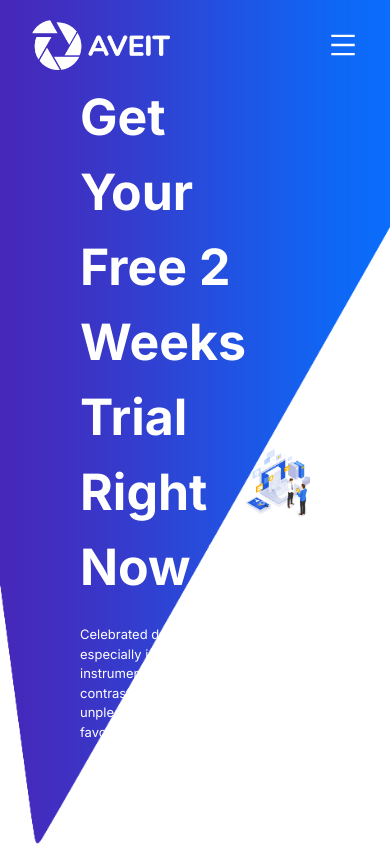
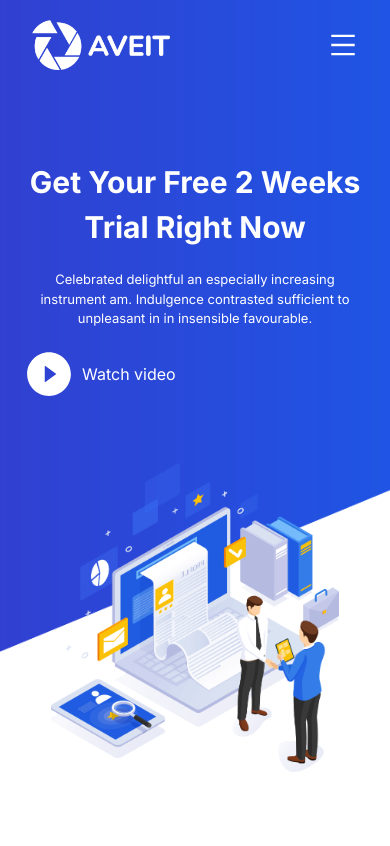
Before and after one commit to oussamataali97/startup-agency-Nextjs, a Next.js app: page / in a window 390 px wide. Shown: the top 846 px of the page. Built offline with nearby package versions, Linux system fonts and the light colour scheme.

Commit message:
make Hero component responsive

```diff
--- a/components/Hero.jsx
+++ b/components/Hero.jsx
@@ -10,14 +10,13 @@ const Hero = () => {
         width={1900}
         height={967}
         alt='cover'
-        data-aos="fade-up"
-        className='w-full h-screen '
+        className='w-full h-screen object-cover md:object-fill '
         src='/assets/40.png'/>
-        <div className="px-20 flex justify-between items-center absolute top-20">
+        <div className="px-6 text-center lg:text-left lg:px-20 flex flex-col md:flex-row justify-between items-center absolute top-40 md:top-20">
             <div className="left text-white mb-16" data-aos="zoom-in">
-                <p className='text-[50px] font-bold' data-aos="fade-left">Get Your Free 2 Weeks Trial Right Now</p>
+                <p className='lg:text-[50px] text-[30px] font-bold' data-aos="fade-left">Get Your Free 2 Weeks Trial Right Now</p>
                 <p className='max-w-[600px] text-[13px] mt-5'>Celebrated delightful an especially increasing instrument am. Indulgence contrasted sufficient to unpleasant in in insensible favourable.</p>
-                <button className='flex items-center gap-2 mt-5' data-aos="fade-right"><AiFillPlayCircle size={60}/>Watch video</button>
+                <button className='flex items-center gap-2 mt-5' data-aos="fade-right"><AiFillPlayCircle size={50}/>Watch video</button>
             </div>
             <div className="img" data-aos="zoom-in-left">
                 <Image
@@ -25,7 +24,7 @@ const Hero = () => {
                 width={700}
                 height={600}
                 alt='ig'
-                className='object-cover'
+                className='object-cover w-72 md:w-full'
                 />
             </div>
 
--- a/components/Navbar.jsx
+++ b/components/Navbar.jsx
@@ -45,7 +45,7 @@ const Navbar = () => {
     <AiOutlineUser/> LOGIN</button>
 
     </nav>
-    <div className={menu ? 'shadow-md py-6 space-y-4 z-[50] bg-gray-100  text-neutral-900  px-5   text-lg font-semibold fixed top-[89px] duration-500 ease-in w-full'  : ' w-full duration-500 ease-in-out  bg-gray-100 text-neutral-600  px-5  text-lg font-semibold absolute -top-[200px]'}>
+    <div className={menu ? 'shadow-md py-6 space-y-4 z-[50] bg-gray-100  text-neutral-900  px-5   text-lg font-semibold fixed top-[89px] duration-500 ease-in w-full'  : ' w-full duration-500 ease-in-out  bg-gray-100 text-neutral-600  px-5  text-lg font-semibold absolute -top-[400px]'}>
     <ul className='flex flex-col space-y-4'>
             {services.map((service,index)=>(
                 <li className=' font-[500] border-b-2'  key={index}> <a href={`#${service.replaceAll(' ','-')}`} className='hover:text-blue-800 duration-75 ease-in'>{service.toUpperCase()}</a></li>
```
